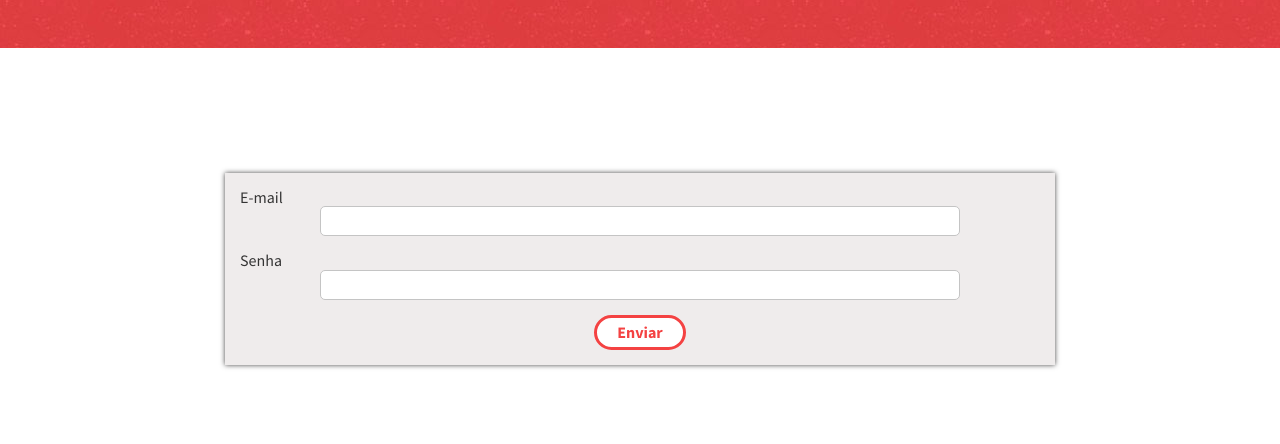
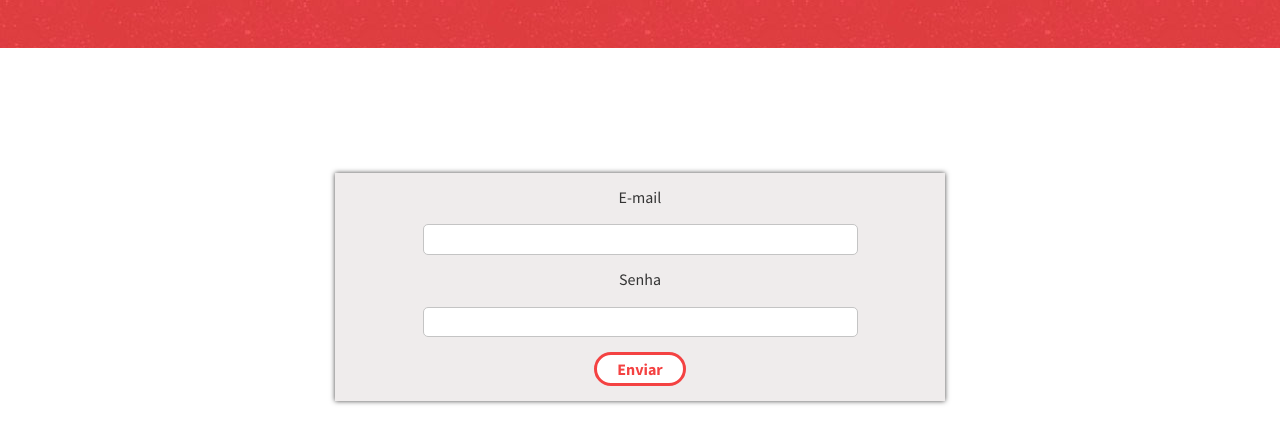
Before and after one commit to jessescn/ProjetoPSoft, a plain HTML site: page front-end/contato.html in a window 1280 px wide. Shown: the part 210-654 px from the top of the page. Drawn offline with Linux system fonts and the light colour scheme.

Commit message:
Finalizando login

```diff
--- a/front-end/sass/style.css
+++ b/front-end/sass/style.css
@@ -541,7 +541,7 @@ body {
 }
 
 .formulario {
-  margin: 100px 140px;
+  margin: 100px 250px;
   background-color: #efecec;
   /* margin-left: -15px;
   margin-right: -15px; */
@@ -563,14 +563,14 @@ body {
 .formulario__campo {
   display: block;
   margin: 0 auto;
-  width: 80%;
+  width: 75%;
   border: 1px solid #c4c4c4;
   border-radius: 5px;
   padding: 5px;
 }
 
 .formulario__label {
-  margin: 0 auto;
+  display: block;
   text-align: center;
   color: #343434;
 }
```
